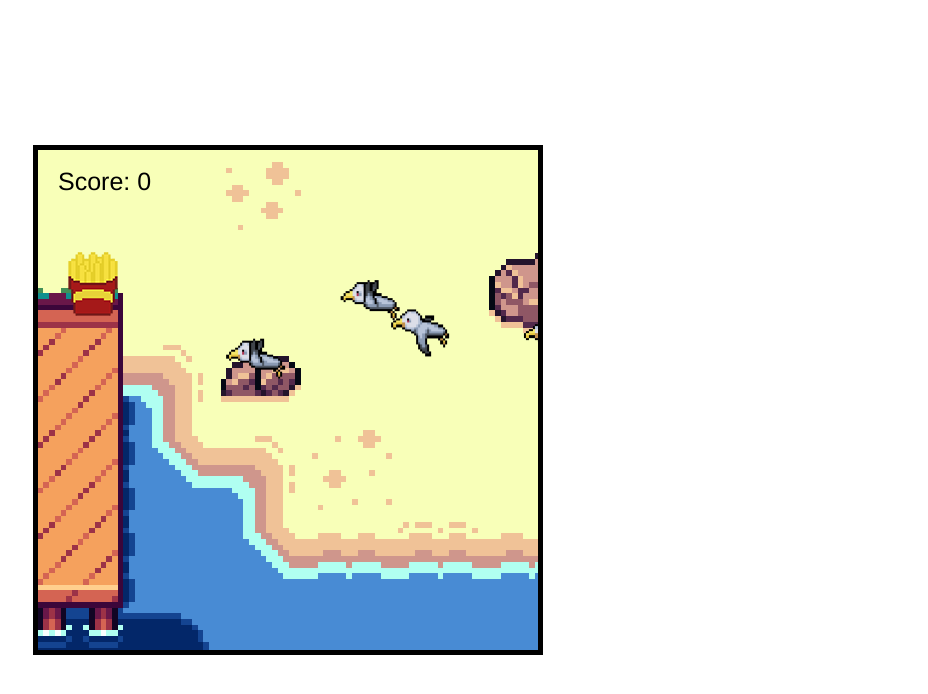
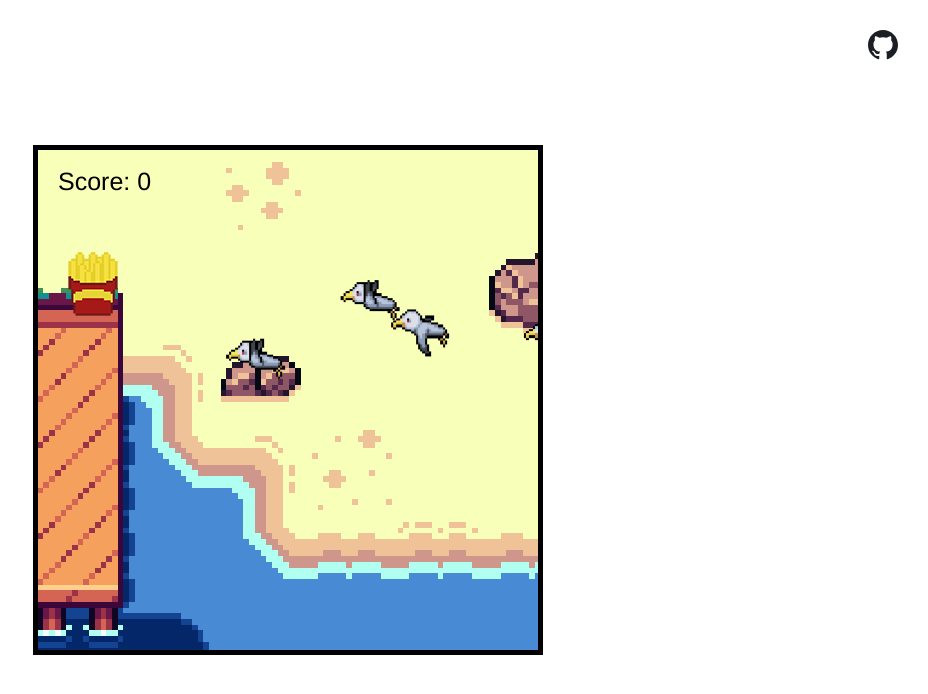
Before and after one commit to lucfercas/Fry-Defender, a plain HTML site: page index.html in a window 1280 px wide. Shown: the whole page, without its empty margins (352-1280 px from the left). Drawn offline with Linux system fonts and the light colour scheme.

Commit message:
add and style Github icon

```diff
--- a/index.html
+++ b/index.html
@@ -20,6 +20,8 @@
     <img id="explosion" src="explosion.png" alt="explosion">
     <!--environment-->
     <img id="background" src="beach.gif" alt="beach">
+    <!-- Github icon -->
+    <img id="repo" src="github.svg" alt="Github icon">
 
     <script type="module" src="script.js"></script>
 </body>
--- a/style.css
+++ b/style.css
@@ -61,3 +61,12 @@ canvas {
       bottom: 10px;
     }
   } */
+
+  #repo {
+    position: fixed;
+    top: 20px;
+    right: 20px;
+    width: 50px;
+    height: 50px;
+    padding: 10px;
+  }
```
Also changed, not shown: github.svg (added).
